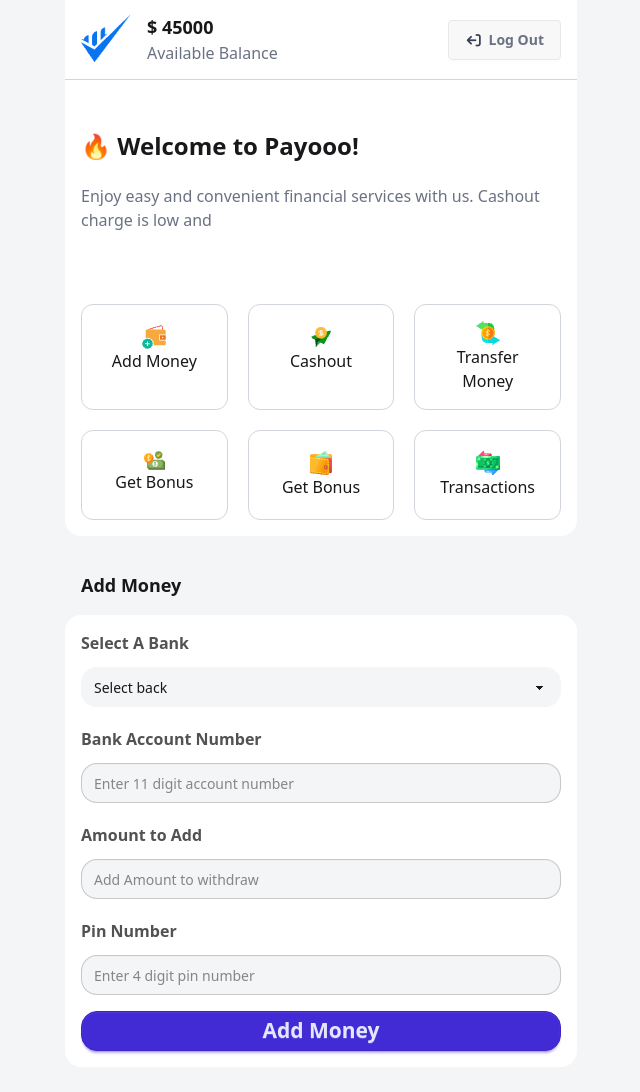
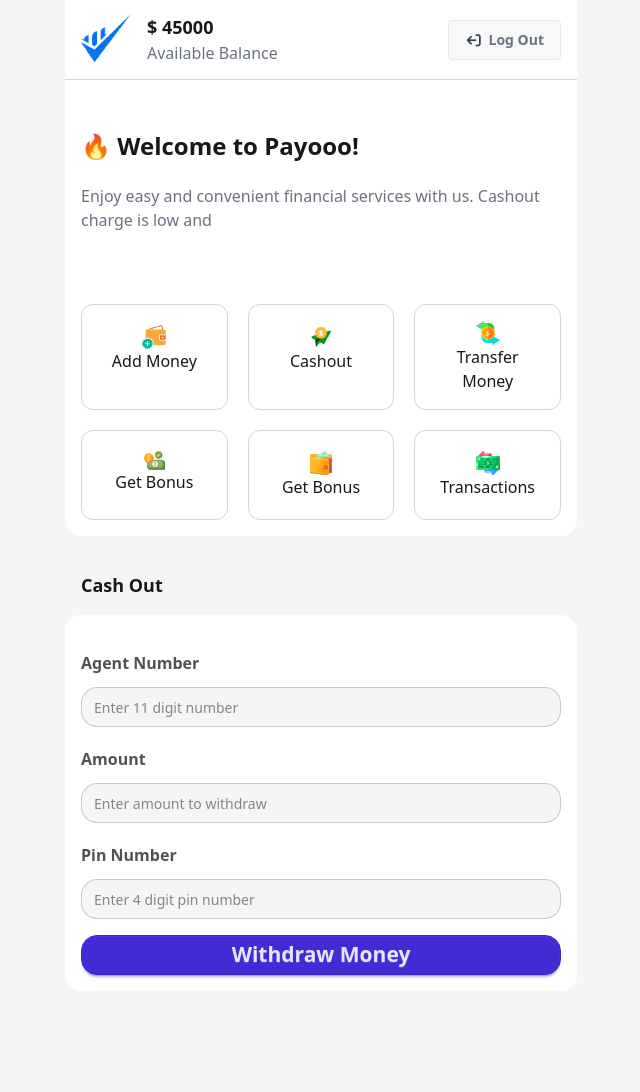
Before and after one commit to Alaminislamtuhin/simple-practice-project-with-js, a plain HTML site: page home.html in a window 1280 px wide. Shown: the top 1092 px of the page, without its empty margins (319-959 px from the left). Drawn offline with nearby package versions, Linux system fonts and the light colour scheme.

Commit message:
added the withdraw section

```diff
--- a/home.html
+++ b/home.html
@@ -39,12 +39,13 @@
     </div>
 
     <div class=" min-h-[200px] grid grid-cols-3 gap-5 mt-10 p-4">
-        <div class="border-1 border-gray-300  rounded-xl text-center p-5">
+
+        <div id="add-button" class="border-1 border-gray-300  rounded-xl text-center p-5">
             <img src="assets/wallet1.png" class="mx-auto" alt="">
             <p>Add Money</p>
 
         </div>
-        <div class="border-1 border-gray-300  rounded-xl text-center p-5">
+        <div id="cash-button" class="border-1 border-gray-300  rounded-xl text-center p-5">
             <img src="assets/send1.png" class="mx-auto" alt="">
             <p>Cashout</p>
 
@@ -74,7 +75,8 @@
 </div>
 
 <div class="max-w-lg mx-auto">
-    <h1 class="font-bold text-[18px] p-4 mt-5">Add Money</h1>
+    <div id="add-money-parent" style="display: none;">
+        <h1 class="font-bold text-[18px] p-4 mt-5">Add Money</h1>
     <form action="" class="bg-white rounded-2xl p-4 mx-auto ">
         <div>
               <label class="font-semibold text-[#080808b3]" for="">Select A Bank</label>
@@ -116,6 +118,45 @@
         </div>
 
     </form>
+    </div>
+     <div id="cash-out-parent">
+
+          <h1 class="font-bold text-[18px] p-4 mt-5">Cash Out</h1>
+    <form action="" class="bg-white rounded-2xl p-4 mx-auto ">
+
+        <div class="mt-5">
+          <label class="font-semibold text-[#080808b3]" for="">Agent Number</label>
+              <br>
+            <input id="agent-number" type="text"
+            placeholder="Enter 11 digit number"
+            class="input rounded-2xl mt-3  bg-[#f4f5f7] w-full" />
+        </div>
+
+        <div class="mt-5">
+          <label class="font-semibold text-[#080808b3]" for="">Amount</label>
+              <br>
+            <input id="withdraw-amount" type="text"
+            placeholder="Enter amount to withdraw"
+            class="input rounded-2xl mt-3  bg-[#f4f5f7] w-full" />
+        </div>
+
+        <div class="mt-5">
+          <label class="font-semibold text-[#080808b3]" for="">Pin Number</label>
+              <br>
+            <input id="withdraw-pin" type="text"
+            placeholder="Enter 4 digit pin number"
+            class="input rounded-2xl mt-3  bg-[#f4f5f7] w-full" />
+        </div>
+
+        <div class="mt-4">
+            <button id="btn-withdraw" class="btn btn-primary w-full rounded-2xl
+            font-semibold text-[21px]">Withdraw Money</button>
+
+        </div>
+
+    </form>
+
+     </div>
 </div>
 
 <script src="home.js"></script>
--- a/home.js
+++ b/home.js
@@ -27,3 +27,15 @@ document.getElementById('btn-add')
   .innerText =totalNewAmount
 
 })
+
+document.getElementById('add-button')
+.addEventListener('click', function(){
+  document.getElementById('cash-out-parent').style.display ='none'
+  document.getElementById('add-money-parent').style.display ='block'
+})
+document.getElementById('cash-button')
+.addEventListener('click', function(){
+    document.getElementById('add-money-parent').style.display ='none'
+  document.getElementById('cash-out-parent').style.display ='block'
+
+})
```
